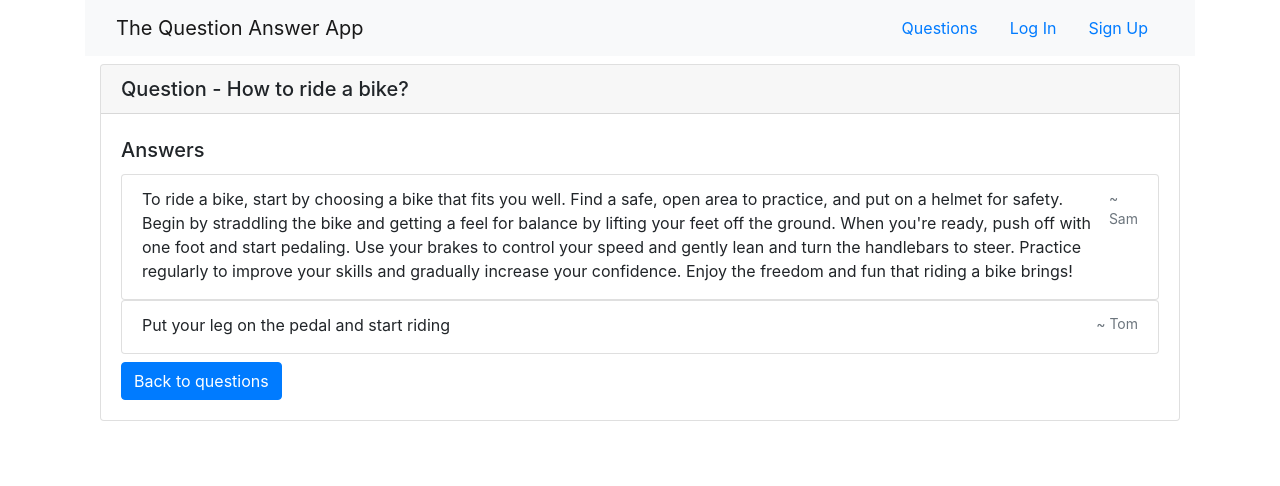
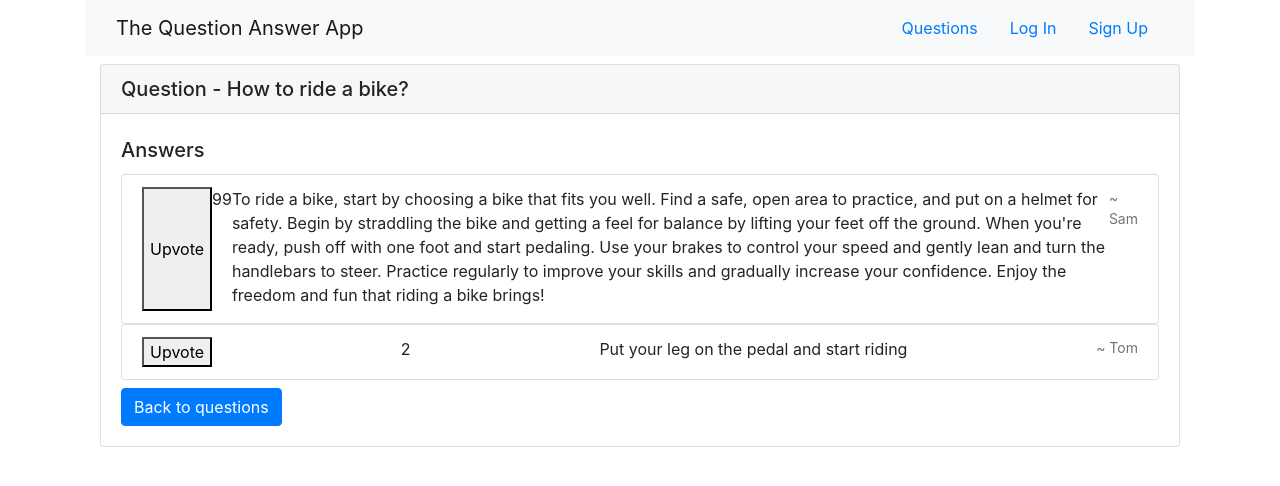
Before and after one commit to ApexPlayground/HomeOwnersAngularApp, an Angular app: page /answers/question/1 in a window 1280 px wide. Shown: the top 486 px of the page. Built offline with nearby package versions, Linux system fonts and the light colour scheme.

Commit message:
upvote answer

```diff
--- a/src/app/answers/answers.component.html
+++ b/src/app/answers/answers.component.html
@@ -13,6 +13,8 @@
                 <ul class="list-group" *ngFor="let answer of answers">
                     <li class="list-group-item">
                         <div class="d-flex w-100 justify-content-between">
+                            <button ng-click="upvoteAnswer(answer.id)">Upvote</button>
+                            <p class="mb-1">{{answer.upvote}}</p>
                             <p class="mb-1">{{answer.text}}</p>
                             <small class="text-muted">~ {{ answer.user.name }}</small>
                         </div>
--- a/src/app/data.service.ts
+++ b/src/app/data.service.ts
@@ -24,18 +24,21 @@ export class DataService {
       questionId: 1,
       text: "To ride a bike, start by choosing a bike that fits you well. Find a safe, open area to practice, and put on a helmet for safety. Begin by straddling the bike and getting a feel for balance by lifting your feet off the ground. When you're ready, push off with one foot and start pedaling. Use your brakes to control your speed and gently lean and turn the handlebars to steer. Practice regularly to improve your skills and gradually increase your confidence. Enjoy the freedom and fun that riding a bike brings!",
       userId: 3,
+      upvote: 99,
     },
     {
       id: 1,
       questionId: 1,
       text: 'Put your leg on the pedal and start riding',
       userId: 2,
+      upvote: 2,
     },
     {
       id: 1,
       questionId: 2,
       text: "To play the guitar, follow these simple steps. First, hold the guitar correctly by placing your dominant hand on the neck and your other hand on the body. Learn the basic chords, such as E, A, D, G, and C, which are essential for many songs. Practice transitioning between chords smoothly and accurately. Next, work on your strumming technique by using a pick or your fingers to strike the strings in a rhythmic pattern. Start with simple strumming patterns and gradually increase the complexity as you progress. Additionally, learn to read guitar tablature or sheet music to play melodies and solos. Practice regularly to build strength, dexterity, and muscle memory. Utilize online tutorials, instructional books, or seek guidance from a guitar teacher to enhance your learning experience. Finally, enjoy the process and have fun exploring the endless possibilities of creating music with your guitar.",
       userId: 3,
+      upvote: 0,
     },
   ];
 
@@ -68,11 +71,13 @@ export class DataService {
 
   addAnswer(questionId: number, answer: string, userId: number) {
     const id = this.answers.length + 1;
+    const upvote = 0;
     this.answers.push({
       id,
       questionId,
       text: answer,
       userId,
+      upvote,
     });
     return true;
   }
```
Also changed, not shown: 1 other file (tests, documents, lock files or other folders).
